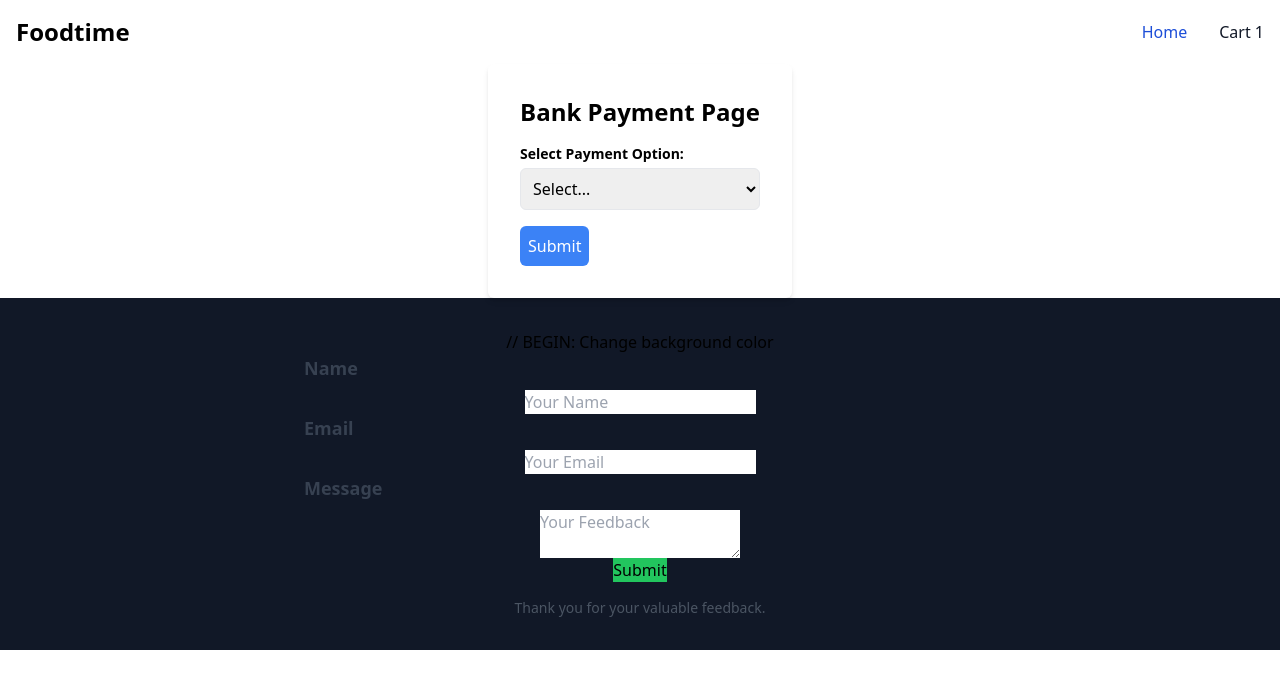
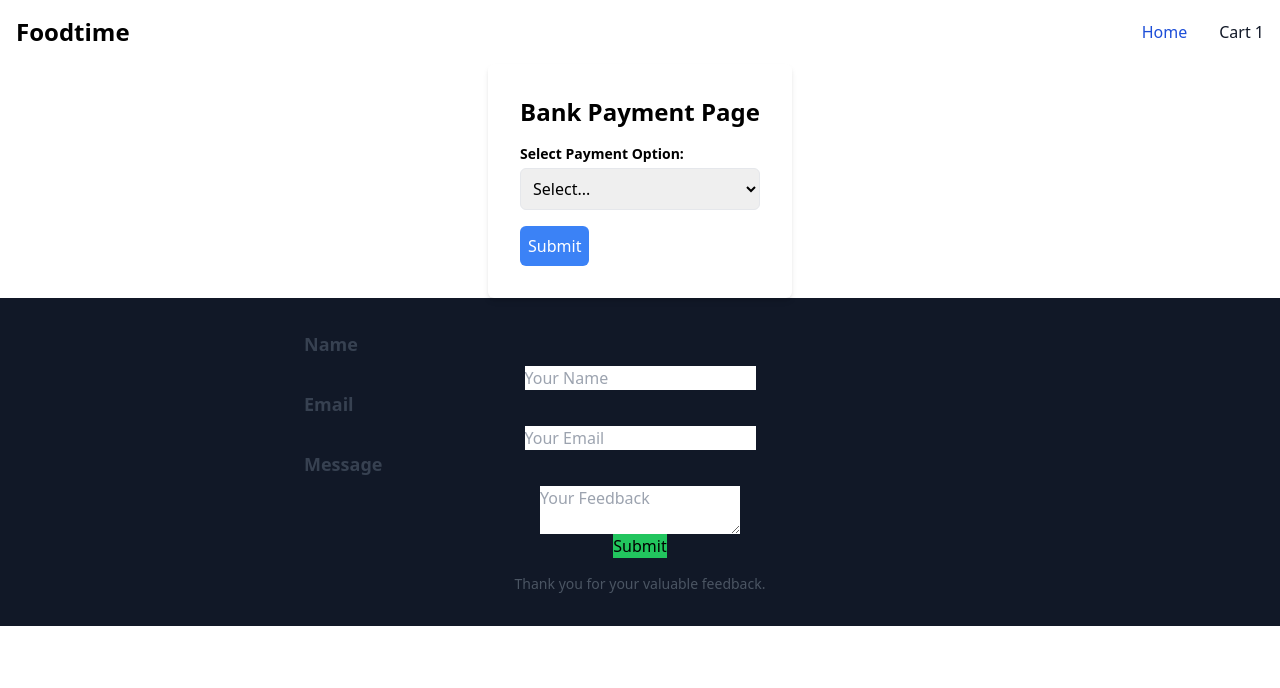
Before and after one commit to lawrencedsz9/resto-website, a React (Vite) app: page /payment in a window 1280 px wide. Shown: the top 688 px of the page. Built offline with nearby package versions, Linux system fonts and the light colour scheme.

Commit message:
welcome_update

```diff
--- a/src/components/footer.jsx
+++ b/src/components/footer.jsx
@@ -23,9 +23,8 @@ const Footer = () => {
 
   return (
     <footer className="bg-gray-900 p-8 text-center">
-      {" "}
-      // BEGIN: Change background color
       <div className="max-w-2xl mx-auto">
+        <div className="card-style">
           <form className="flex flex-col items-center" onSubmit={handleSubmit}>
             <label
               htmlFor="name"
@@ -79,7 +78,8 @@ const Footer = () => {
             Thank you for your valuable feedback.
           </p>
         </div>
-    </footer> // END: Change background color
+      </div>
+    </footer>
   );
 };
 
```
Lines whose indentation alone changed are shown as unchanged.
